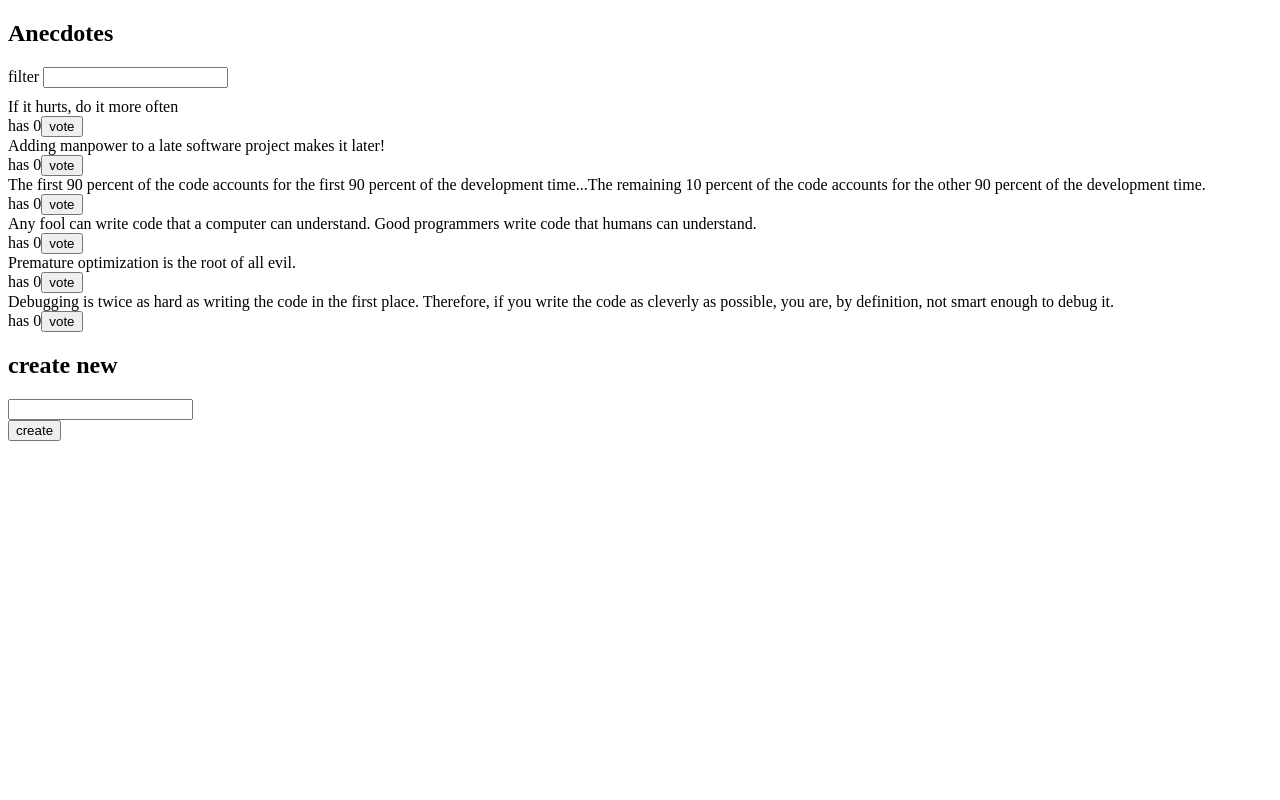
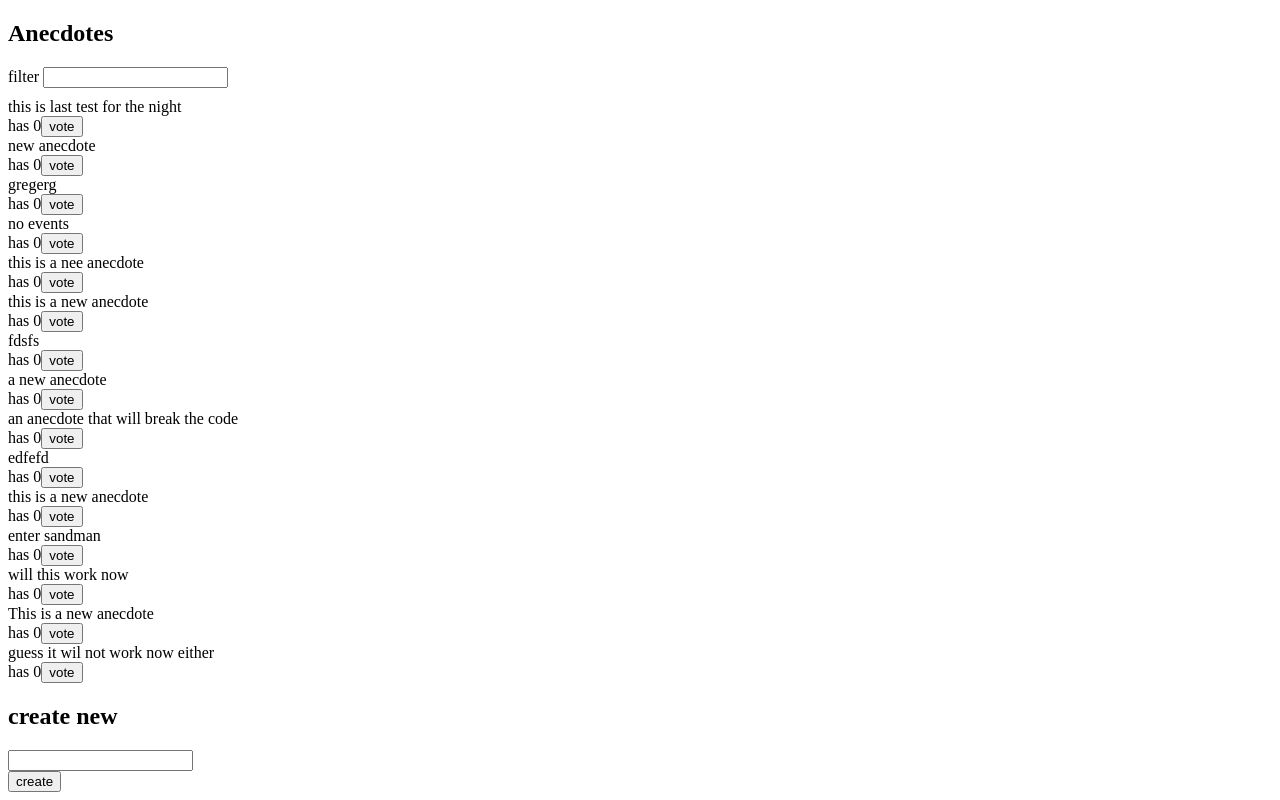
Before and after one commit to markusbjorklund/fullstack, a React (Create React App) app in the folder part6/redux-anecdotes/: page / in a window 1280 px wide. Built offline with nearby package versions, Linux system fonts and the light colour scheme; data requests are answered from the project's data file.

Commit message:
6.14 done

```diff
--- a/part6/redux-anecdotes/db.json
+++ b/part6/redux-anecdotes/db.json
@@ -1,34 +1,79 @@
 {
-  "anecdotes":[
+  "anecdotes": [
     {
-      "content": "If it hurts, do it more often",
-      "id": "47145",
-      "votes": 0
+      "content": "this is last test for the night",
+      "votes": 0,
+      "id": 5
     },
     {
-      "content": "Adding manpower to a late software project makes it later!",
-      "id": "21149",
-      "votes": 0
+      "content": "new anecdote",
+      "votes": 0,
+      "id": 6
     },
     {
-      "content": "The first 90 percent of the code accounts for the first 90 percent of the development time...The remaining 10 percent of the code accounts for the other 90 percent of the development time.",
-      "id": "69581",
-      "votes": 0
+      "content": "gregerg",
+      "votes": 0,
+      "id": 7
     },
     {
-      "content": "Any fool can write code that a computer can understand. Good programmers write code that humans can understand.",
-      "id": "36975",
-      "votes": 0
+      "content": "no events",
+      "votes": 0,
+      "id": 8
     },
     {
-      "content": "Premature optimization is the root of all evil.",
-      "id": "25170",
-      "votes": 0
+      "content": "this is a nee anecdote",
+      "votes": 0,
+      "id": 9
     },
     {
-      "content": "Debugging is twice as hard as writing the code in the first place. Therefore, if you write the code as cleverly as possible, you are, by definition, not smart enough to debug it.",
-      "id": "98312",
-      "votes": 0
+      "content": "this is a new anecdote",
+      "votes": 0,
+      "id": 10
+    },
+    {
+      "content": "fdsfs",
+      "votes": 0,
+      "id": 11
+    },
+    {
+      "content": "a new anecdote",
+      "votes": 0,
+      "id": 12
+    },
+    {
+      "content": "an anecdote that will break the code",
+      "votes": 0,
+      "id": 13
+    },
+    {
+      "content": "edfefd",
+      "votes": 0,
+      "id": 14
+    },
+    {
+      "content": "this is a new anecdote",
+      "votes": 0,
+      "id": 15
+    },
+    {
+      "content": "enter sandman",
+      "votes": 0,
+      "id": 16
+    },
+    {
+      "content": "will this work now",
+      "votes": 0,
+      "id": 17
+    },
+    {
+      "content": "This is a new anecdote",
+      "votes": 0,
+      "id": 18
+    },
+    {
+      "content": "guess it wil not work now either",
+      "votes": 0,
+      "id": 19
     }
   ]
 }
--- a/part6/redux-anecdotes/src/components/AnecdoteForm.js
+++ b/part6/redux-anecdotes/src/components/AnecdoteForm.js
@@ -2,17 +2,19 @@ import React from 'react'
 import { createAnecdote } from '../reducers/anecdoteReducer'
 import { useDispatch } from 'react-redux'
 import { createNotification, clearNotification } from '../reducers/notificationReducer'
+import anecdoteService from '../services/anecdotes'
 
 const AnecdoteForm = () => {
   const dispatch = useDispatch()
 
   const clear = () => dispatch(clearNotification())
 
-  const addAnecdote = (event) => {
+  const addAnecdote = async (event) => {
     event.preventDefault()
     const content = event.target.anecdote.value
     event.target.anecdote.value = ''
-    dispatch(createAnecdote(content))
+    const newAnecdote = await anecdoteService.createNew(content)
+    dispatch(createAnecdote(newAnecdote))
     dispatch(createNotification(`you created ${content}`))
     setTimeout(clear, 5000)
   }
--- a/part6/redux-anecdotes/src/reducers/anecdoteReducer.js
+++ b/part6/redux-anecdotes/src/reducers/anecdoteReducer.js
@@ -6,19 +6,17 @@ const reducer = (state = [], action) => {
     case 'VOTE': {
       const id = action.data.id
       const anecdoteToChange = state.find(anecdote => anecdote.id === id)
-      const changedAnecdote = {
-        ...anecdoteToChange,
-        votes: ++anecdoteToChange.votes
-      }
-      return state.map(anecdote => {
-        return anecdote.id === id ? changedAnecdote : anecdote
-      })
+      const changedAnecdote = { ...anecdoteToChange }
+      changedAnecdote.votes++
+      return state.map(anecdote =>
+        anecdote.id !== id ? anecdote : changedAnecdote
+      )
+    }
+    case 'INIT ANECDOTE': {
+      return action.data
     }
     case 'NEW ANECDOTE': {
       return [...state, action.data]
-    }
-    case 'INIT ANECDOTE': {
-      return action.data
     }
     default:
       return state
@@ -35,15 +33,15 @@ export const voteAnecdote = (id) => {
 export const createAnecdote = (content) => {
   return {
     type: 'NEW ANECDOTE',
-    data: { content }
+    data: content
   }
 }
 
-  export const initializeAnecdote = (anecdote) => {
-    return {
-      type: 'INIT ANECDOTE',
-      data: anecdote
-    }
+export const initializeAnecdote = (anecdotes) => {
+  return {
+    type: 'INIT ANECDOTE',
+    data: anecdotes
   }
+}
 
 export default reducer
--- a/part6/redux-anecdotes/src/reducers/filterReducer.js
+++ b/part6/redux-anecdotes/src/reducers/filterReducer.js
@@ -1,16 +1,16 @@
 const filterReducer = (state = '', action) => {
   switch (action.type) {
-    case 'SET_FILTER':
-      return action.filter
+    case 'SET FILTER':
+      return action.content
     default:
       return state
   }
 }
 
-export const filterChange = (filter) => {
+export const filterChange = (content) => {
   return {
-    type: 'SET_FILTER',
-    filter,
+    type: 'SET FILTER',
+    content,
   }
 }
 
--- a/part6/redux-anecdotes/src/services/anecdotes.js
+++ b/part6/redux-anecdotes/src/services/anecdotes.js
@@ -7,4 +7,10 @@ const getAll = async () => {
   return response.data
 }
 
-export default { getAll }
+const createNew = async (content) => {
+  const object = { content, votes: 0 }
+  const response = await axios.post(baseUrl, object)
+  return response.data
+}
+
+export default { getAll, createNew }
--- a/part6/redux-anecdotes/src/store.js
+++ b/part6/redux-anecdotes/src/store.js
@@ -1,9 +1,8 @@
 import { createStore, combineReducers} from 'redux'
-import anecdoteReducer, { initializeAnecdote } from './reducers/anecdoteReducer'
+import anecdoteReducer from './reducers/anecdoteReducer'
 import notificationReducer from './reducers/notificationReducer'
 import { composeWithDevTools } from 'redux-devtools-extension'
 import filterReducer from './reducers/filterReducer'
-import anecdoteService from './services/anecdotes.js'
 
 const reducer = combineReducers({
   anecdotes: anecdoteReducer,
@@ -13,8 +12,4 @@ const reducer = combineReducers({
 
 const store = createStore(reducer, composeWithDevTools())
 
-anecdoteService.getAll().then(anecdotes =>
-    store.dispatch(initializeAnecdote(anecdotes))
-)
-
 export default store
```
